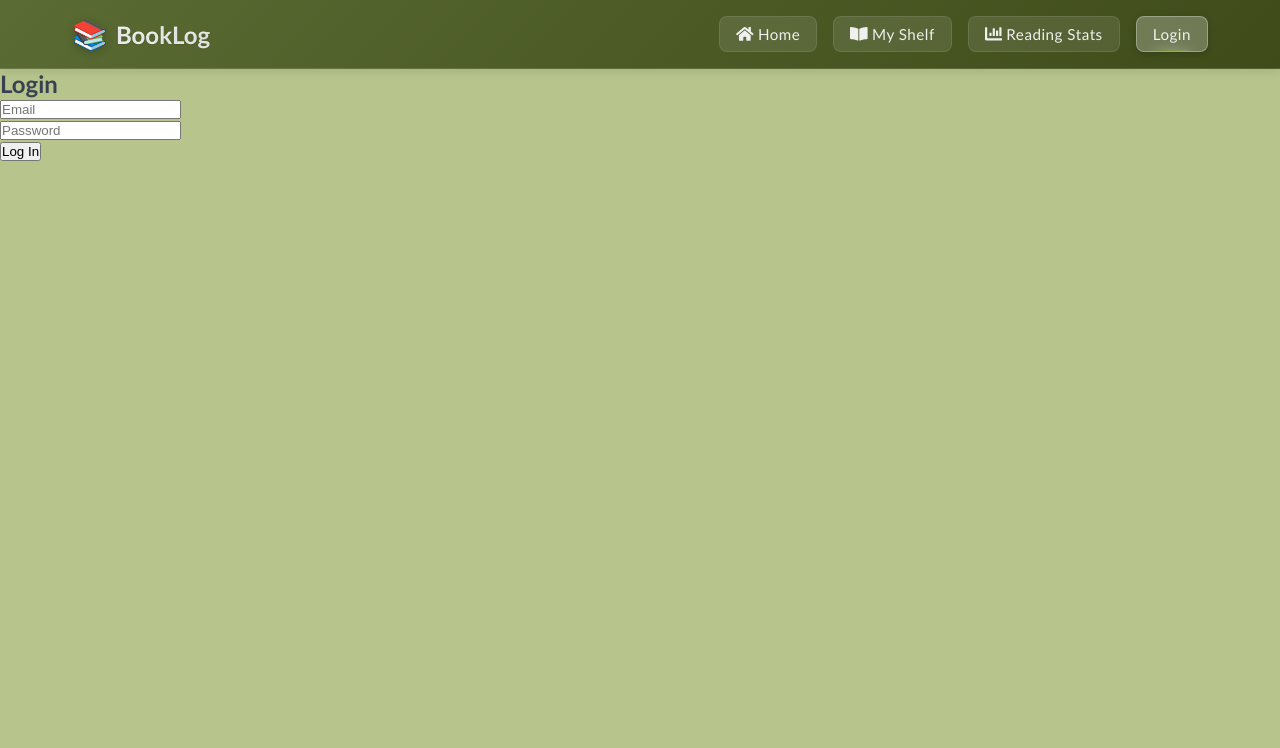
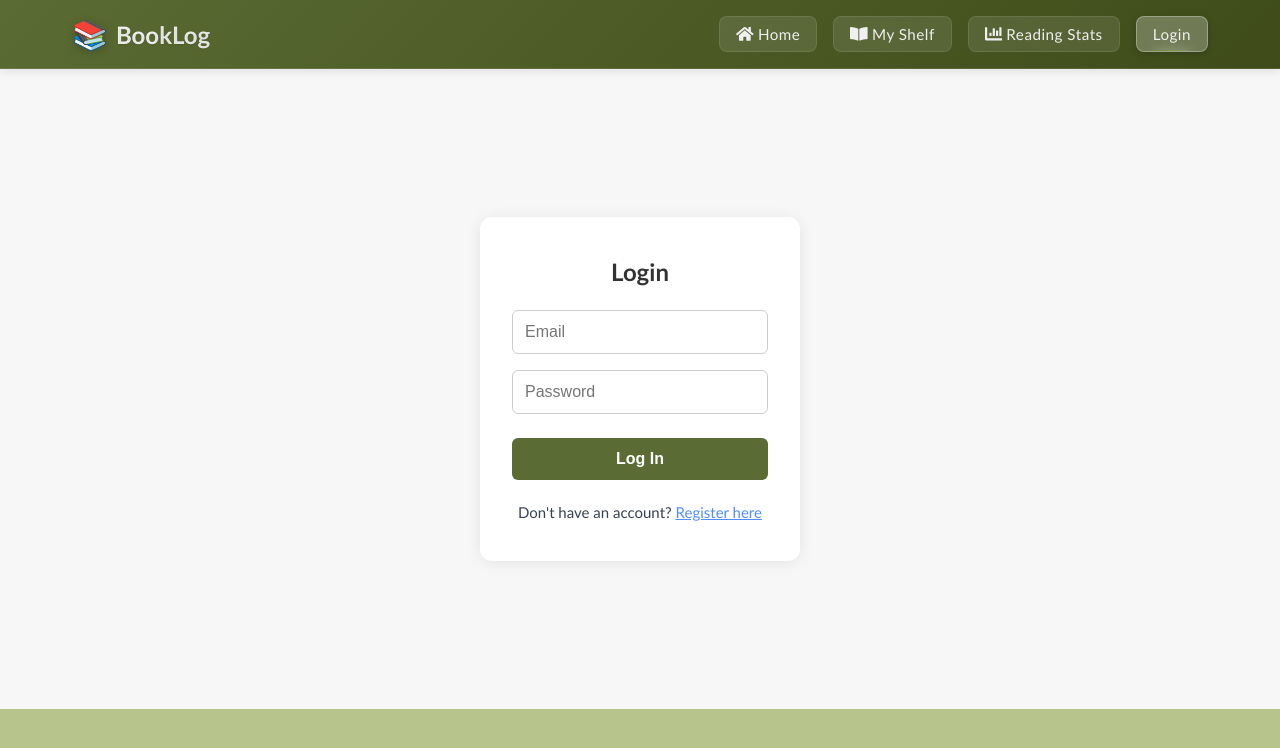
Before and after one commit to Len0u/bookshelf, a React (Vite) app: page /login in a window 1280 px wide. Shown: the top 748 px of the page. Built offline with nearby package versions, Linux system fonts and the light colour scheme.

Commit message:
fixed timeline and date added order

```diff
--- a/src/App.jsx
+++ b/src/App.jsx
@@ -5,13 +5,27 @@ import Shelf from "./pages/Shelf";
 import ReadingStats from "./pages/ReadingStats";
 import BookCard from "./components/BookCard";
 import { BookProvider } from "./contexts/BookContext";
-import { AuthProvider } from "./contexts/AuthContext";
-import { Routes, Route } from "react-router-dom";
+import { AuthProvider, useAuth } from "./contexts/AuthContext";
+import { Routes, Route, Navigate } from "react-router-dom";
 import NavBar from "./components/NavBar";
 import "./css/App.css";
 import Login from "./pages/Login";
 import Register from "./pages/Register";
 
+// Protected Route Component
+const ProtectedRoute = ({ children }) => {
+  const { isAuthenticated, loading } = useAuth();
+
+  if (loading) {
+    return <div>Loading...</div>;
+  }
+
+  if (!isAuthenticated) {
+    return <Navigate to="/login" replace />;
+  }
+
+  return children;
+};
 
 function App() {
   return (
@@ -21,8 +35,16 @@ function App() {
         <main className="main-content">
           <Routes>
             <Route path="/" element={<Home />} />
-            <Route path="/shelf" element={<Shelf />} />
-            <Route path="/goals" element={<ReadingStats />} />
+            <Route path="/shelf" element={
+              <ProtectedRoute>
+                <Shelf />
+              </ProtectedRoute>
+            } />
+            <Route path="/goals" element={
+              <ProtectedRoute>
+                <ReadingStats />
+              </ProtectedRoute>
+            } />
             <Route path="/login" element={<Login />} />
             <Route path="/register" element={<Register />} />
 
--- a/src/components/NavBar.jsx
+++ b/src/components/NavBar.jsx
@@ -1,10 +1,11 @@
 import "../css/NavBar.css"
-import { Link, useLocation } from "react-router-dom"
+import { Link, useLocation, useNavigate } from "react-router-dom"
 import { FaHome, FaBookOpen, FaChartBar, FaSignOutAlt } from "react-icons/fa"
 import { useAuth } from "../contexts/AuthContext";
 
 function NavBar() {
   const location = useLocation();
+  const navigate = useNavigate();
   const { isAuthenticated, logout } = useAuth();
 
   const isActive = (path) => {
@@ -13,6 +14,7 @@ function NavBar() {
 
   const handleLogout = () => {
     logout();
+    navigate("/login");
   };
 
   return (
--- a/src/contexts/BookContext.jsx
+++ b/src/contexts/BookContext.jsx
@@ -114,6 +114,14 @@ export const BookProvider = ({ children }) => {
       fetchReadingGoal();
     }
   }, [isAuthenticated, logout, navigate]);
+
+  // Clear shelf when user is not authenticated
+  useEffect(() => {
+    if (!isAuthenticated) {
+      setShelf([]);
+      setReadingGoal(0);
+    }
+  }, [isAuthenticated]);
 
   const finishedCount = shelf.filter(
     (book) => book.status === "finished"
--- a/src/css/Auth.css
+++ b/src/css/Auth.css
@@ -1,151 +1,80 @@
-/* Auth Pages Styling */
 .auth-container {
-  min-height: 100vh;
   display: flex;
+  justify-content: center;
   align-items: center;
-  justify-content: center;
-  background: linear-gradient(135deg, #667eea 0%, #764ba2 100%);
-  padding: 20px;
+  min-height: 80vh;
+  background: var(--background, #f7f7f7);
 }
 
 .auth-card {
-  background: rgba(255, 255, 255, 0.95);
-  backdrop-filter: blur(10px);
-  border-radius: 20px;
-  padding: 40px;
-  box-shadow: 0 20px 40px rgba(0, 0, 0, 0.1);
-  border: 1px solid rgba(255, 255, 255, 0.2);
-  max-width: 400px;
-  width: 100%;
+  background: #fff;
+  padding: 2.5rem 2rem;
+  border-radius: 12px;
+  box-shadow: 0 2px 16px rgba(0,0,0,0.08);
+  min-width: 320px;
+  max-width: 350px;
 }
 
-.auth-card h2 {
+.auth-title {
   text-align: center;
+  margin-bottom: 1.5rem;
   color: #333;
-  margin-bottom: 10px;
-  font-size: 2rem;
-  font-weight: 700;
-}
-
-.auth-subtitle {
-  text-align: center;
-  color: #666;
-  margin-bottom: 30px;
-  font-size: 1rem;
-}
-
-.error-message {
-  background: #fee;
-  color: #c33;
-  padding: 12px;
-  border-radius: 8px;
-  margin-bottom: 20px;
-  border: 1px solid #fcc;
-  font-size: 0.9rem;
 }
 
 .auth-form {
   display: flex;
   flex-direction: column;
-  gap: 20px;
+  gap: 1rem;
 }
 
-.form-group {
-  display: flex;
-  flex-direction: column;
-  gap: 8px;
+.auth-input {
+  padding: 0.75rem;
+  border-radius: 6px;
+  border: 1px solid #ccc;
+  font-size: 16px;
 }
 
-.form-group label {
-  font-weight: 600;
-  color: #333;
-  font-size: 0.9rem;
-}
-
-.form-group input {
-  padding: 12px 16px;
-  border: 2px solid #e1e5e9;
-  border-radius: 8px;
-  font-size: 1rem;
-  transition: all 0.3s ease;
-  background: white;
-}
-
-.form-group input:focus {
+.auth-input:focus {
   outline: none;
-  border-color: #667eea;
-  box-shadow: 0 0 0 3px rgba(102, 126, 234, 0.1);
-}
-
-.form-group input:disabled {
-  background: #f5f5f5;
-  cursor: not-allowed;
+  border-color: var(--primary-color, #4f8cff);
+  box-shadow: 0 0 0 2px rgba(79, 140, 255, 0.2);
 }
 
 .auth-button {
-  background: linear-gradient(135deg, #667eea 0%, #764ba2 100%);
-  color: white;
+  padding: 0.75rem;
+  border-radius: 6px;
+  background: var(--primary-color, #4f8cff);
+  color: #fff;
   border: none;
-  padding: 14px 24px;
-  border-radius: 8px;
-  font-size: 1rem;
   font-weight: 600;
+  font-size: 16px;
   cursor: pointer;
-  transition: all 0.3s ease;
-  margin-top: 10px;
+  margin-top: 8px;
+  transition: background-color 0.2s ease;
 }
 
-.auth-button:hover:not(:disabled) {
-  transform: translateY(-2px);
-  box-shadow: 0 8px 20px rgba(102, 126, 234, 0.3);
+.auth-button:hover {
+  background: var(--primary-dark, #3a7bd5);
 }
 
-.auth-button:disabled {
-  opacity: 0.6;
-  cursor: not-allowed;
-  transform: none;
-}
-
-.auth-footer {
+.auth-error {
+  color: #d32f2f;
+  margin-top: 12px;
   text-align: center;
-  margin-top: 30px;
-  padding-top: 20px;
-  border-top: 1px solid #e1e5e9;
-}
-
-.auth-footer p {
-  color: #666;
-  font-size: 0.9rem;
 }
 
 .auth-link {
-  color: #667eea;
-  text-decoration: none;
-  font-weight: 600;
-  transition: color 0.3s ease;
+  margin-top: 1.5em;
+  text-align: center;
+  font-size: 15px;
 }
 
-.auth-link:hover {
-  color: #764ba2;
+.auth-link a {
+  color: #4f8cff;
   text-decoration: underline;
+  font-weight: 500;
 }
 
-/* Responsive design */
-@media (max-width: 480px) {
-  .auth-card {
-    padding: 30px 20px;
-    margin: 10px;
-  }
-
-  .auth-card h2 {
-    font-size: 1.75rem;
-  }
-
-  .form-group input {
-    padding: 10px 14px;
-  }
-
-  .auth-button {
-    padding: 12px 20px;
-  }
+.auth-link a:hover {
+  color: var(--primary-dark, #3a7bd5);
 }
--- a/src/pages/Login.jsx
+++ b/src/pages/Login.jsx
@@ -1,6 +1,7 @@
 import { useState } from "react";
-import { useNavigate } from "react-router-dom";
+import { useNavigate, Link } from "react-router-dom";
 import { useAuth } from "../contexts/AuthContext";
+import "../css/Auth.css";
 
 function Login() {
   const [email, setEmail] = useState("");
@@ -38,26 +39,38 @@ function Login() {
   };
 
   return (
-    <div>
-      <h2>Login</h2>
-      <form onSubmit={handleLogin}>
+    <div className="auth-container">
+      <div className="auth-card">
+        <h2 className="auth-title">Login</h2>
+        <form onSubmit={handleLogin} className="auth-form">
           <input
             type="email"
             placeholder="Email"
             value={email}
             onChange={(e) => setEmail(e.target.value)}
             required
-        /><br/>
+            className="auth-input"
+          />
           <input
             type="password"
             placeholder="Password"
             value={password}
             onChange={(e) => setPassword(e.target.value)}
             required
-        /><br/>
-        <button type="submit">Log In</button>
+            className="auth-input"
+          />
+          <button type="submit" className="auth-button">
+            Log In
+          </button>
         </form>
-      {error && <p style={{color: "red"}}>{error}</p>}
+        {error && <p className="auth-error">{error}</p>}
+        <p className="auth-link">
+          Don't have an account?{' '}
+          <Link to="/register">
+            Register here
+          </Link>
+        </p>
+      </div>
     </div>
   );
 }
--- a/src/pages/Register.jsx
+++ b/src/pages/Register.jsx
@@ -1,5 +1,6 @@
 import { useState } from "react";
-import { useNavigate } from "react-router-dom";
+import { useNavigate, Link } from "react-router-dom";
+import "../css/Auth.css";
 
 function Register() {
   const [name, setName] = useState("");
@@ -34,33 +35,46 @@ function Register() {
   };
 
   return (
-    <div>
-      <h2>Register</h2>
-      <form onSubmit={handleRegister}>
+    <div className="auth-container">
+      <div className="auth-card">
+        <h2 className="auth-title">Register</h2>
+        <form onSubmit={handleRegister} className="auth-form">
           <input
             type="text"
             placeholder="Name"
             value={name}
             onChange={(e) => setName(e.target.value)}
             required
-        /><br/>
+            className="auth-input"
+          />
           <input
             type="email"
             placeholder="Email"
             value={email}
             onChange={(e) => setEmail(e.target.value)}
             required
-        /><br/>
+            className="auth-input"
+          />
           <input
             type="password"
             placeholder="Password"
             value={password}
             onChange={(e) => setPassword(e.target.value)}
             required
-        /><br/>
-        <button type="submit">Register</button>
+            className="auth-input"
+          />
+          <button type="submit" className="auth-button">
+            Register
+          </button>
         </form>
-      {error && <p style={{ color: "red" }}>{error}</p>}
+        {error && <p className="auth-error">{error}</p>}
+        <p className="auth-link">
+          Already have an account?{' '}
+          <Link to="/login">
+            Login here
+          </Link>
+        </p>
+      </div>
     </div>
   );
 }
--- a/src/pages/Shelf.jsx
+++ b/src/pages/Shelf.jsx
@@ -1,7 +1,7 @@
 import { useState, useEffect } from "react";
 import BookCard from "../components/BookCard";
 import { useBookContext } from "../contexts/BookContext";
-import "../css/Shelf.css"
+import "../css/Shelf.css";
 
 function Shelf() {
   const [books, setBooks] = useState([]);
@@ -32,8 +32,11 @@ function Shelf() {
 
     switch (sortOption) {
       case "dateAdded":
-        // Books are already in date added order from the context
-        return sortedBooks;
+        return sortedBooks.sort((a, b) => {
+          const timeA = a.createdAt ? new Date(a.createdAt).getTime() : 0;
+          const timeB = b.createdAt ? new Date(b.createdAt).getTime() : 0;
+          return timeB - timeA;
+        });
       case "author":
         return sortedBooks.sort((a, b) => {
           const authorA = a.author || "";
@@ -47,7 +50,7 @@ function Shelf() {
           return ratingB - ratingA; // Highest rating first
         });
       case "status":
-        const statusOrder = { "reading": 1, "tbr": 2, "finished": 3 };
+        const statusOrder = { reading: 1, tbr: 2, finished: 3 };
         return sortedBooks.sort((a, b) => {
           const statusA = statusOrder[a.status] || 0;
           const statusB = statusOrder[b.status] || 0;
```
Also changed, not shown: src/components/ReadingTimeline.jsx (+15 -17 lines). Lines whose indentation alone changed are shown as unchanged.
